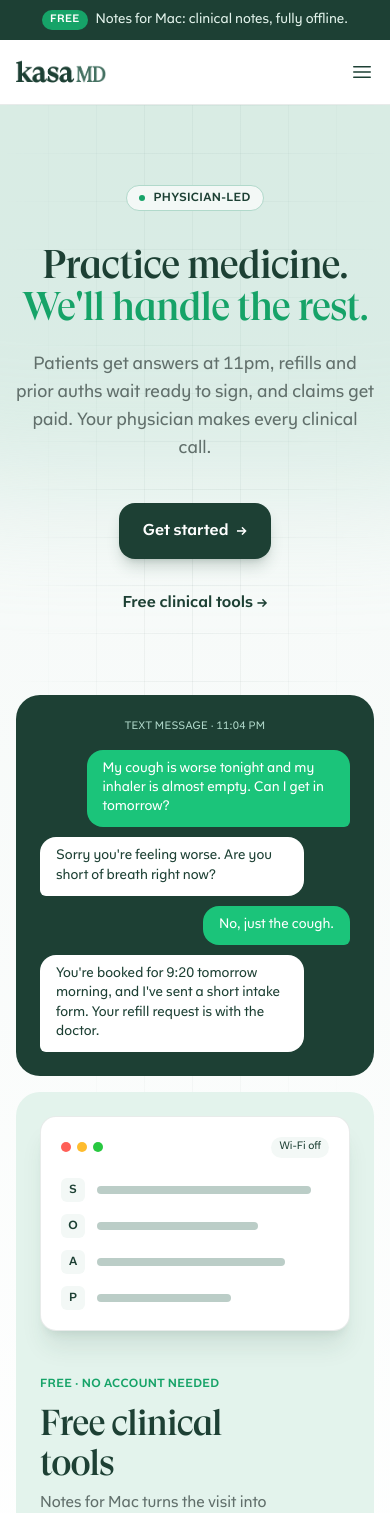
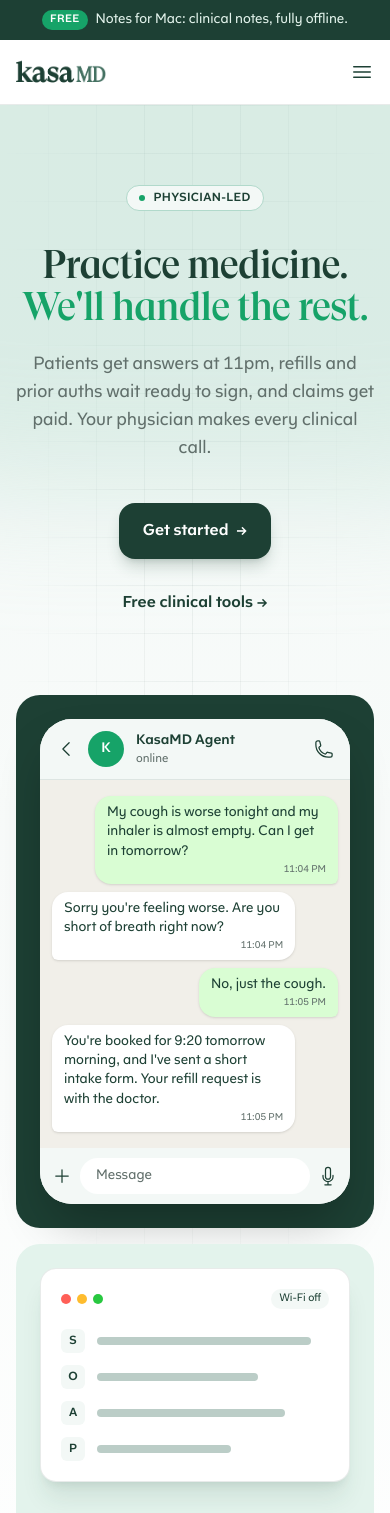
Before and after one commit to Kasa-Labs/kasa_marketing, a Next.js app: page / in a window 390 px wide. Shown: the top 1513 px of the page. Built offline with nearby package versions, Linux system fonts and the light colour scheme.

Commit message:
Show the hero conversation as a phone-width chat window

```diff
--- a/app/components/HomeHero.tsx
+++ b/app/components/HomeHero.tsx
@@ -1,40 +1,72 @@
 import Link from "next/link";
+import {
+  ChevronLeftIcon,
+  MicrophoneIcon,
+  PhoneIcon,
+  PlusIcon,
+} from "@heroicons/react/24/outline";
 import { GET_STARTED_HREF } from "@/components/RequestInvite";
 
 const thread = [
   {
     from: "patient",
+    time: "11:04 PM",
     text: "My cough is worse tonight and my inhaler is almost empty. Can I get in tomorrow?",
   },
   {
     from: "agent",
+    time: "11:04 PM",
     text: "Sorry you're feeling worse. Are you short of breath right now?",
   },
-  { from: "patient", text: "No, just the cough." },
+  { from: "patient", time: "11:05 PM", text: "No, just the cough." },
   {
     from: "agent",
+    time: "11:05 PM",
     text: "You're booked for 9:20 tomorrow morning, and I've sent a short intake form. Your refill request is with the doctor.",
   },
 ] as const;
 
 function TextThread() {
   return (
-    <div className="flex flex-col gap-2.5" aria-label="Illustrative text conversation">
-      <p className="mb-1 text-center text-[11px] font-medium tracking-wide text-brand-200 uppercase">
-        Text message &middot; 11:04 PM
-      </p>
+    <div
+      className="overflow-hidden rounded-[2rem] bg-white shadow-2xl shadow-black/30"
+      aria-label="Illustrative text conversation"
+    >
+      <div className="flex items-center gap-3 border-b border-brand-900/10 bg-brand-50 px-4 py-3">
+        <ChevronLeftIcon className="h-5 w-5 text-brand-900" />
+        <span className="flex h-9 w-9 items-center justify-center rounded-full bg-brand-600 text-sm font-semibold text-white">
+          K
+        </span>
+        <div className="flex-1">
+          <p className="text-sm font-semibold text-brand-900">KasaMD Agent</p>
+          <p className="text-xs text-muted">online</p>
+        </div>
+        <PhoneIcon className="h-5 w-5 text-brand-900" />
+      </div>
+      <div className="flex flex-col gap-2 bg-[#f1efe9] px-3 py-4">
         {thread.map((message) => (
-        <p
+          <div
             key={message.text}
-          className={`max-w-[85%] rounded-2xl px-4 py-2.5 text-sm leading-snug ${
+            className={`max-w-[85%] rounded-2xl px-3 pt-2 pb-1.5 text-sm leading-snug text-brand-900 shadow-sm ${
               message.from === "patient"
-              ? "self-end rounded-br-md bg-brand-500 text-white"
-              : "self-start rounded-bl-md bg-white text-brand-900"
+                ? "self-end rounded-br-md bg-[#d9fdd3]"
+                : "self-start rounded-bl-md bg-white"
             }`}
           >
-          {message.text}
+            <p>{message.text}</p>
+            <p className="mt-0.5 text-right text-[10px] text-muted">
+              {message.time}
             </p>
+          </div>
         ))}
+      </div>
+      <div className="flex items-center gap-2 bg-brand-50 px-3 py-2.5">
+        <PlusIcon className="h-5 w-5 text-brand-900" />
+        <span className="flex-1 rounded-full bg-white px-4 py-2 text-sm text-muted">
+          Message
+        </span>
+        <MicrophoneIcon className="h-5 w-5 text-brand-900" />
+      </div>
     </div>
   );
 }
@@ -89,7 +121,7 @@ export function HomeHero() {
         </div>
       </div>
 
-      <div className="relative mx-auto mt-16 grid max-w-6xl gap-4">
+      <div className="relative mx-auto mt-16 grid max-w-2xl gap-4">
         <Link
           href="#services"
           className="group flex flex-col justify-center rounded-3xl bg-brand-900 p-6 sm:p-8"
```
Lines whose indentation alone changed are shown as unchanged.
